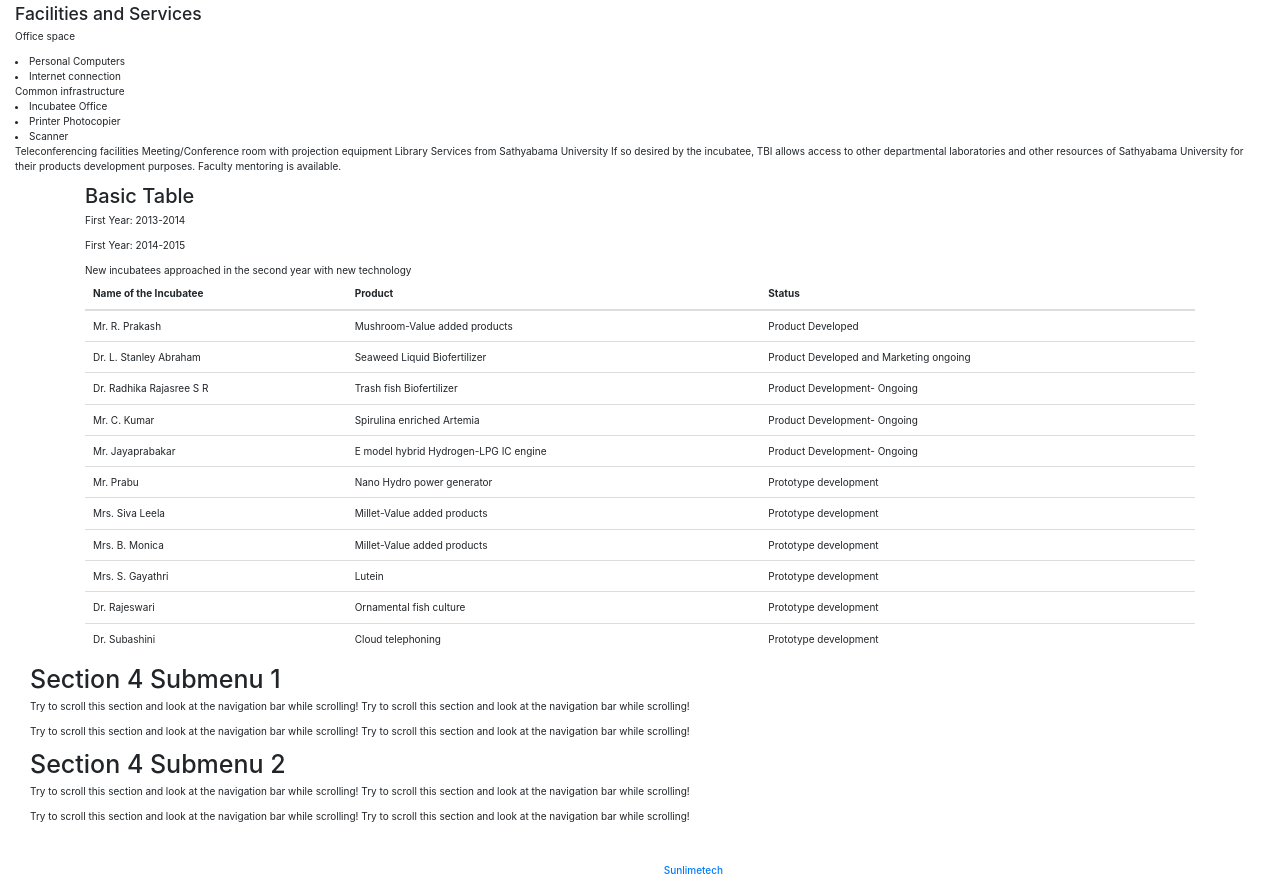
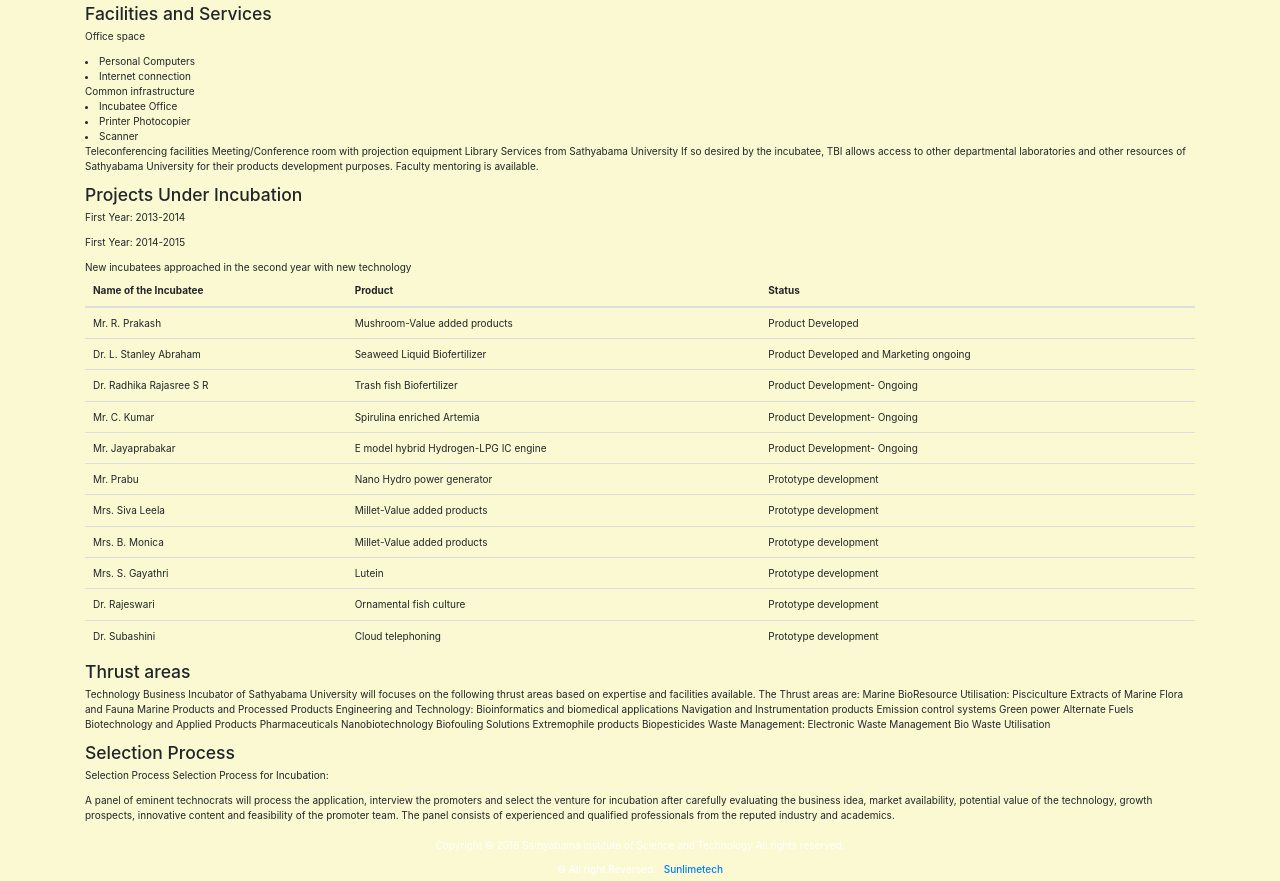
Before and after one commit to Saif-Shines/SathyabamaTBIwebsite, a plain HTML site: page index.html in a window 1280 px wide. Shown: the part 1765-2646 px from the top of the page. Drawn offline with nearby package versions, Linux system fonts and the light colour scheme.

Commit message:
Added background color

```diff
--- a/index.html
+++ b/index.html
@@ -9,11 +9,12 @@
     <link rel="stylesheet" type="text/css" href="styles.css">
     <script src="https://ajax.googleapis.com/ajax/libs/jquery/3.3.1/jquery.min.js"></script>
     <script src="https://maxcdn.bootstrapcdn.com/bootstrap/3.3.7/js/bootstrap.min.js"></script>
+        <img class="img-responsive" align="center" src="http://www.sathyabama.ac.in/responsive/images/logo.jpg">
 </head>
 <br />
 
-<body bgcolor="#ebf591">
-    <img class="img-responsive" align="center" src="http://www.sathyabama.ac.in/responsive/images/logo.jpg">
+<body style="background-color: #faf9d1">
+
     <br />
     <div id="myCarousel" class="carousel slide" data-ride="carousel">
 
@@ -165,7 +166,7 @@
     </div>
 
 
-    <div id="section1" class="container-fluid">
+    <div id="section1" class="container">
         <h3>About TBI</h3>
         <p>SATHYABAMA UNIVERSITY-TECHNOLOGY BUSINESS INCUBATOR
             <br />
@@ -175,7 +176,7 @@
         as a pedestal to help knowledge driven enterprises to establish and prosper under organized scientific guidance.
     </p>
     </div>
-    <div id="section2" class="container-fluid">
+    <div id="section2" class="container">
         <h3>Objectives of the SU-TBI</h3>
         <p>The main objective of SU-TBI of Sathyabama University is to produce successful entrepreneurship in Marine technology, biotechnology
         and engineering research. TBI is exclusively for the development and promotion of entrepreneurship in the combined area of
@@ -183,7 +184,7 @@
         potential resources. We are strong in Research and Development and Technology Innovation, up gradation of findings and their
         subsequent relocation to the respective domains in the thrust area.</p>
     </div>
-    <div id="section3" class="container-fluid">
+    <div id="section3" class="container">
         <h3>Facilities and Services</h3>
         <p>
              Office space
@@ -204,7 +205,7 @@
     </div>
     <div id="section5" class="container-fluid">
         <div class="container">
-            <h2>Basic Table</h2>
+            <h3>Projects Under Incubation</h3>
             <p>First Year: 2013-2014</p>
             <table class="table">
                 <thead>
@@ -276,19 +277,23 @@
             </table>
         </div>
 
-    <div id="section41" class="container-fluid">
-        <h1>Section 4 Submenu 1</h1>
-        <p>Try to scroll this section and look at the navigation bar while scrolling! Try to scroll this section and look at the
-            navigation bar while scrolling!</p>
-        <p>Try to scroll this section and look at the navigation bar while scrolling! Try to scroll this section and look at the
-            navigation bar while scrolling!</p>
-    </div>
-    <div id="section42" class="container-fluid">
-        <h1>Section 4 Submenu 2</h1>
-        <p>Try to scroll this section and look at the navigation bar while scrolling! Try to scroll this section and look at the
-            navigation bar while scrolling!</p>
-        <p>Try to scroll this section and look at the navigation bar while scrolling! Try to scroll this section and look at the
-            navigation bar while scrolling!</p>
+    <div id="section42" class="container">
+        <h3>Thrust areas</h3>
+        <p>Technology Business Incubator of Sathyabama University will focuses on the following thrust areas based on expertise and
+        facilities available. The Thrust areas are: Marine BioResource Utilisation: Pisciculture Extracts of Marine Flora and Fauna
+        Marine Products and Processed Products Engineering and Technology: Bioinformatics and biomedical applications Navigation
+        and Instrumentation products Emission control systems Green power Alternate Fuels Biotechnology and Applied Products Pharmaceuticals
+        Nanobiotechnology Biofouling Solutions Extremophile products Biopesticides Waste Management: Electronic Waste Management
+        Bio Waste Utilisation</p>
+      </div>
+    <div id="section43" class="container">
+        <h3>Selection Process</h3>
+<p> Selection Process Selection Process for Incubation:</p>
+<p> A panel of eminent technocrats will process the application, interview
+        the promoters and select the venture for incubation after carefully evaluating the business idea, market availability, potential
+        value of the technology, growth prospects, innovative content and feasibility of the promoter team. The panel consists of
+        experienced and qualified professionals from the reputed industry and academics.
+</p>
     </div>
 
 
--- a/styles.css
+++ b/styles.css
@@ -127,3 +127,12 @@
 .rows{
     background-color: #fffb07;
 }
+section1{
+     background-color: #fffb07;
+}
+section3{
+     background-color: #fffb07;
+}
+section42{
+    background-color: #fffb07;
+}
```
